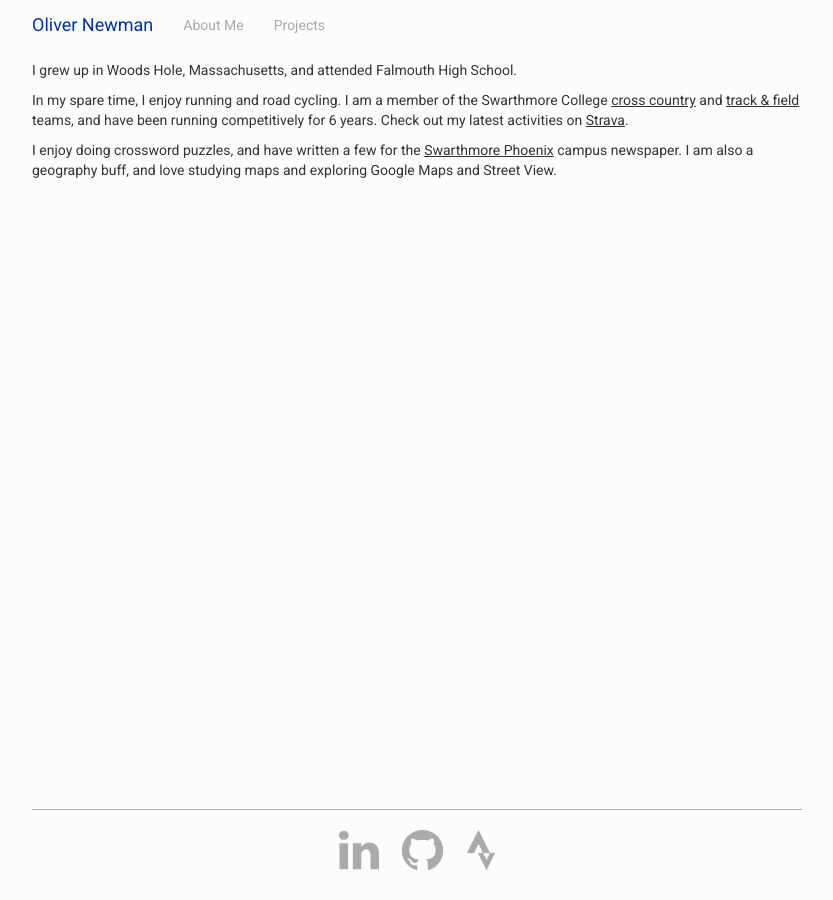
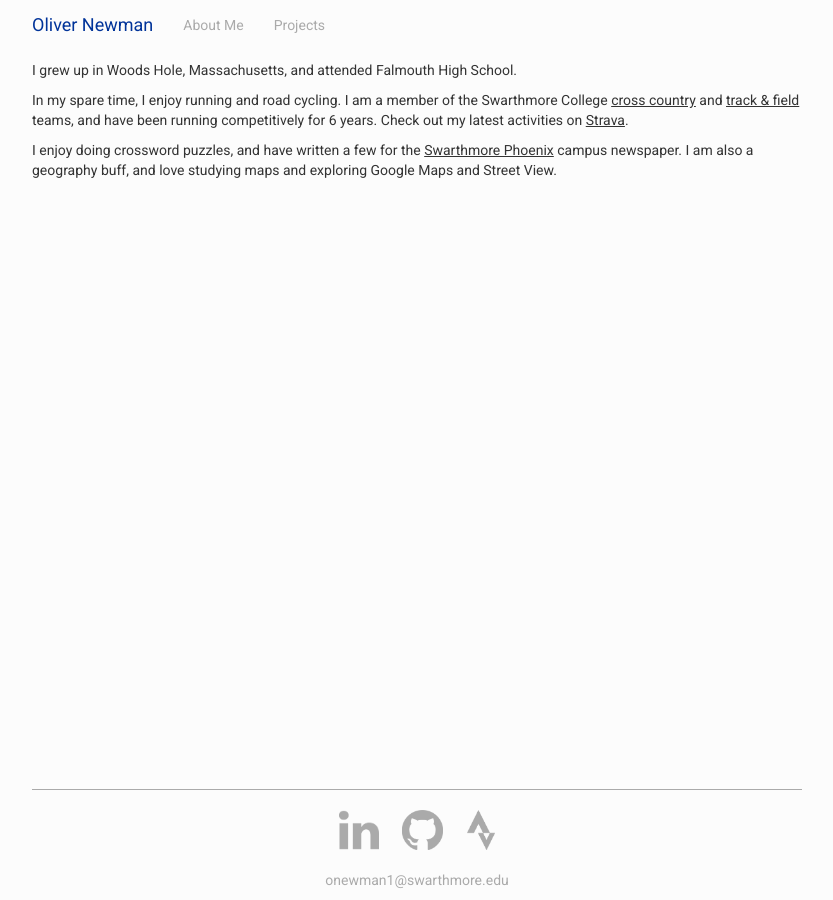
Before and after one commit to oliver-newman/personal_website, a Jekyll site: the page built from about/index.html, in a window 1280 px wide. Shown: the whole page, without its empty margins (223-1056 px from the left). Built offline with Jekyll 4.4.1, drawn with Linux system fonts in a browser that asks for light colours.

Commit message:
Add email to footer

```diff
--- a/_includes/base.html
+++ b/_includes/base.html
@@ -5,4 +5,5 @@
 {% if    depth <= 1 %}{% assign base = '.' %}
 {% elsif depth == 2 %}{% assign base = '..' %}
 {% elsif depth == 3 %}{% assign base = '../..' %}
-{% elsif depth == 4 %}{% assign base = '../../..' %}{% endif %}
+{% elsif depth == 4 %}{% assign base = '../../..' %}
+{% elsif depth == 5 %}{% assign base = '../../../..' %}{% endif %}
--- a/_includes/footer.html
+++ b/_includes/footer.html
@@ -1,7 +1,7 @@
 {% comment %} _includes/footer.html {% endcomment %}
 
 <footer class="confined-width container">
-  <p id="logobar">
+  <p class="logobar">
     <a target="_blank" href="https://www.linkedin.com/in/oliver-newman-a74a02ba">
       <img class="logo" src="{{ base }}/images/linkedin.png" alt="LinkedIn">
     </a>
@@ -12,4 +12,7 @@
       <img class="logo" src="{{ base }}/images/strava.png" alt="Strava">
     </a>
   </p>
+  <p class="email">
+    <a href="mailto:onewman1@swarthmore.edu">onewman1@swarthmore.edu</a>
+  </p>
 </footer>
--- a/_scss/base.scss
+++ b/_scss/base.scss
@@ -80,13 +80,12 @@ footer {
   bottom: 0;
   left: 0;
   text-align: center;
-  #logobar {
+  .logobar {
     border-top: .5px solid $light-gray;
     padding-top: 20px;
-    padding-bottom: 20px;
+    padding-bottom: 10px;
     a {
       text-decoration: none;
-    }
     }
     .logo {
       height: 40px;
@@ -103,3 +102,15 @@ footer {
       filter: none;
     }
   }
+  .email {
+    a {
+      color: $light-gray;
+      -webkit-transition: color $fade-time;
+      transition: color $fade-time;
+    }
+    a:hover {
+      color: $dark-blue;
+      text-decoration: none;
+    }
+  }
+}
--- a/index.html
+++ b/index.html
@@ -14,8 +14,8 @@ permalink: /
       pursuing a career in software engineering.
     </p>
     <p>
-      I love creating concise, elegant solutions to data-related problems
-      (preferably in Python, though I'm working on expanding my horizons).
+      I love creating concise, elegant solutions to complex data-related
+      problems and am passionate about writing clear, well-structured code.
     </p>
     <p>
       In my spare time you can find me making fun web applications of
```
Lines whose indentation alone changed are shown as unchanged.
